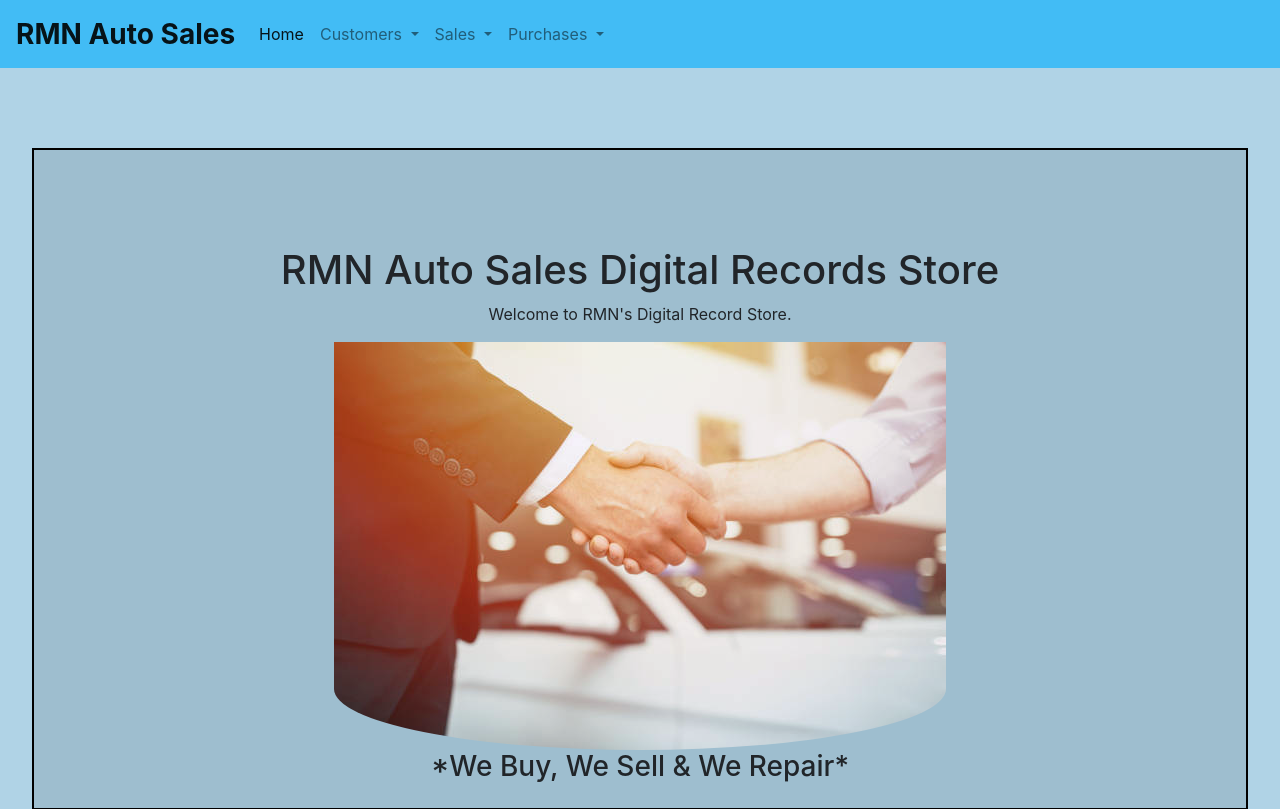
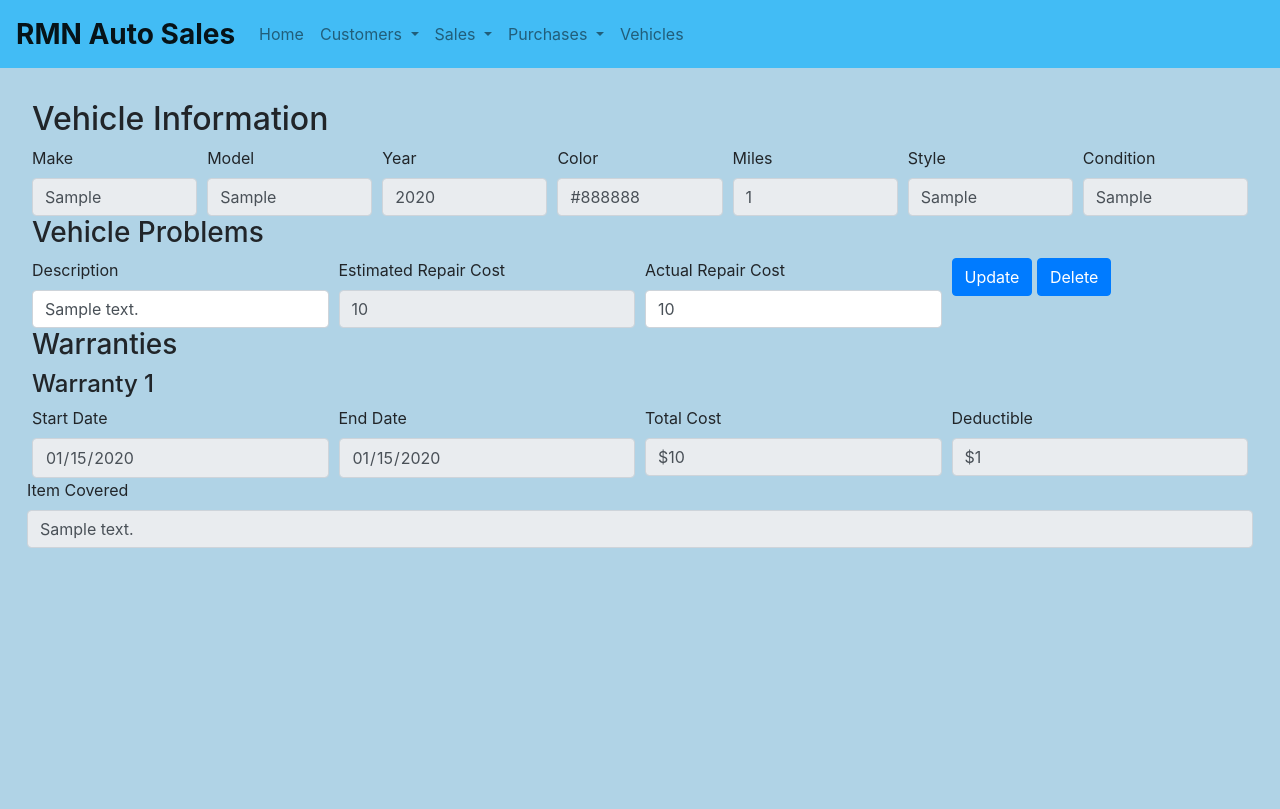
Before and after one commit to Dolphindalt/AdvancedDatabasesProject, a PHP site: a page that uses header.php in a window 1280 px wide. Shown: the top 809 px of the page. After the commit the page ends 548 px from the top, so only its background shows below. Run offline with PHP 8.4, Linux system fonts and the light colour scheme; tables that the repository leaves empty hold one stand-in row (values such as "Sample post"); some libraries are stand-ins or nearby versions.

Commit message:
Vehicles listings.

```diff
--- a/create_tables.sql
+++ b/create_tables.sql
@@ -152,6 +152,11 @@ CREATE TABLE `Vehicle_WarrantyForm` (
   `vin` varchar(255)
 );
 
+CREATE TABLE `Vehicle_Warranty` (
+  `warranty_id` int,
+  `vin` varchar(255)
+);
+
 CREATE TABLE `Customers_WarrantyForm` (
   `warranty_form_id` int,
   `tax_id` int
--- a/header.php
+++ b/header.php
@@ -32,7 +32,7 @@ $db->setAttribute(PDO::ATTR_ERRMODE, PDO::ERRMODE_EXCEPTION);
 
     <div class="collapse navbar-collapse" id="navbarSupportedContent">
         <ul class="navbar-nav mr-auto">
-        <li class="nav-item active">
+        <li class="nav-item">
             <a class="nav-link" href="index.php">Home</a>
         </li>
         <li class="nav-item dropdown">
@@ -62,6 +62,9 @@ $db->setAttribute(PDO::ATTR_ERRMODE, PDO::ERRMODE_EXCEPTION);
             <a class="dropdown-item" href="purchase_form.php">New Purchase</a>
             <a class="dropdown-item" href="purchase_list.php?page=0">View Purchases</a>
         </li>
+        <li class="nav-item">
+            <a class="nav-link" href="vehicles_list.php?page=0">Vehicles</a>
+        </li>
         </ul>
         <!--form class="form-inline my-2 my-lg-0">
         </form-->
--- a/purchase_form.php
+++ b/purchase_form.php
@@ -121,7 +121,7 @@
         $seller_tax_id = $_POST['sellerTaxID'];
         $employee_tax_id = $_POST['salesPersonTaxID'];
         $date = $_POST['date'];
-        $isAuction = $_POST['isAuction'];
+        $isAuction = key_exists('isAuction', $_POST) ? $_POST['isAuction'] : 0;
 
         $street = $_POST['street'];
         $city = $_POST['city'];
--- /dev/null
+++ b/view_vehicle.php
@@ -0,0 +1,189 @@
+<?php
+    require_once 'header.php';
+    $method = $_SERVER['REQUEST_METHOD'];
+    if ($method == "GET")
+    {
+        if (!key_exists('vin', $_GET)) {
+            http_response_code(400);
+            exit;
+        }
+
+        $vin = $_GET['vin'];
+
+        $statement = $db->prepare("SELECT * FROM Vehicle WHERE vin = ?;");
+        $statement->bindParam(1, $vin, PDO::PARAM_STR);
+        $statement->execute();
+        $vehicle = $statement->fetchAll(PDO::FETCH_ASSOC)[0];
+?>
+<script>
+    function updateProblem(pid) {
+        if (pid) {
+            $.ajax({
+                url: "problem.php",
+                type: "PATCH",
+                data: {
+                    problem_id: pid,
+                    description: document.getElementById("description" + pid).value,
+                    actual_repair_cost: document.getElementById("actual_repair_cost" + pid).value
+                },
+                success: function(data, status, xhr) {
+                    showSnackbar("Updated vehicle problem successfully.");
+                },
+                error: function(jqXhr, textStatus, errorMessage) {
+                    showSnackbar(vagueError);
+                }
+            });
+        }
+    }
+
+    function deleteProblem(pid) {
+        if (pid) {
+            $.ajax({
+                url: "problem.php",
+                type: "DELETE",
+                data: {
+                    problem_id: pid
+                },
+                success: function(data, status, xhr) {
+                    document.getElementById("problem-" + pid).remove();
+                    showSnackbar("Deleted vehicle problem successfully.");
+                },
+                error: function(jqXhr, textStatus, errorMessage) {
+                    showSnackbar(vagueError);
+                }
+            });
+        }
+    }
+</script>
+<div class='form-row'>
+    <div class='col'>
+        <h2>Vehicle Information</h2>
+    </div>
+</div>
+<div class='form-row'>
+    <div class='col'>
+        <label>Make</label>
+        <input type="text" class="form-control" value="<?php echo $vehicle['make']; ?>" readonly>
+    </div>
+    <div class='col'>
+        <label>Model</label>
+        <input type="text" class="form-control" value="<?php echo $vehicle['model']; ?>" readonly>
+    </div>
+    <div class='col'>
+        <label>Year</label>
+        <input type="text" class="form-control" value="<?php echo $vehicle['year']; ?>" readonly>
+    </div>
+    <div class='col'>
+        <label>Color</label>
+        <input type="text" class="form-control" value="<?php echo $vehicle['color']; ?>" readonly>
+    </div>
+    <div class='col'>
+        <label>Miles</label>
+        <input type="text" class="form-control" value="<?php echo $vehicle['miles']; ?>" readonly>
+    </div>
+    <div class='col'>
+        <label>Style</label>
+        <input type="text" class="form-control" value="<?php echo $vehicle['style']; ?>" readonly>
+    </div>
+    <div class='col'>
+        <label>Condition</label>
+        <input type="text" class="form-control" value="<?php echo $vehicle['condition']; ?>" readonly>
+    </div>
+</div>
+<div class='form-row'>
+    <div class='col'>
+        <h3>Vehicle Problems</h3>
+    </div>
+</div>
+<?php
+    $statement = $db->prepare("SELECT * FROM Vehicle_Problem AS cp LEFT JOIN Problem AS p ON cp.problem_id = p.problem_id WHERE cp.vin = ?;");
+    $statement->bindParam(1, $vin, PDO::PARAM_STR);
+    $statement->execute();
+    $problems = $statement->fetchAll(PDO::FETCH_ASSOC);
+    if (count($problems) == 0) {
+        echo "<p>No problems.</p>";
+    } else {
+        foreach ($problems as $problem) {
+            ?>
+            <div id='problem-<?php echo $problem['problem_id']; ?>'class='form-row'>
+                <div class='col'>
+                    <label>Description</label>
+                    <input type="text" class="form-control" id="description<?php echo $problem['problem_id']; ?>" value="<?php echo $problem['description']; ?>" required>
+                </div>
+                <div class='col'>
+                    <label>Estimated Repair Cost</label>
+                    <input type="number" class="form-control" value="<?php echo $problem['estimated_repair_cost']; ?>" readonly>
+                </div>
+                <div class='col'>
+                    <label>Actual Repair Cost</label>
+                    <input type="number" class="form-control" id="actual_repair_cost<?php echo $problem['problem_id']; ?>" value="<?php echo $problem['actual_repair_cost']; ?>" required>
+                </div>
+                <div class='col'>
+                    <button type="button" class="btn btn-primary" onclick="updateProblem(<?php echo $problem['problem_id']; ?>);">Update</button>
+                    <button type="button" class="btn btn-primary" onclick="deleteProblem(<?php echo $problem['problem_id']; ?>);">Delete</button>
+                </div>
+            </div>
+            <?php
+        }
+    }
+?>
+            <div class='form-row'>
+                <div class='col'>
+                    <h3>Warranties</h3>
+                </div>
+            </div>
+<?php
+
+        // Show warranties if sold.
+        if ($vehicle['sold'] == 1) {
+            $statement = $db->prepare("SELECT * FROM Vehicle_Warranty AS vw LEFT JOIN Warranty AS w ON w.warranty_id = vw.warranty_id WHERE vw.vin = ?;");
+            $statement->bindParam(1, $vin, PDO::PARAM_STR);
+            $statement->execute();
+            $warranties = $statement->fetchAll(PDO::FETCH_ASSOC);
+            $tid = 1;
+            foreach ($warranties as $warranty) {
+                ?>
+                <div class='form-row'>
+                    <div class='col'>
+                        <h4>Warranty <?php echo $tid++; ?></h4>
+                    </div>
+                </div>
+                <div class='form-row'>
+                    <div class='col'>
+                        <label>Start Date</label>
+                        <input type="date" class="form-control" value="<?php echo date('Y-m-d', strtotime($warranty['start_date'])); ?>" readonly>
+                    </div>
+                    <div class='col'>
+                        <label>End Date</label>
+                        <input type="date" class="form-control" value="<?php echo date('Y-m-d', strtotime($warranty['end_date'])); ?>" readonly>
+                    </div>
+                    <div class='col'>
+                        <label>Total Cost</label>
+                        <input type="text" class="form-control" value="<?php echo "$" . $warranty['cost']; ?>" readonly>
+                    </div>
+                    <div class='col'>
+                        <label>Deductible</label>
+                        <input type="text" class="form-control" value="<?php echo "$" . $warranty['deductible']; ?>" readonly>
+                    </div>
+                </div>
+                <div class='form-row'>
+                <?php
+                $statement = $db->prepare("SELECT * FROM Warranty_Items AS wi LEFT JOIN Items AS i ON wi.item_id = i.item_id WHERE wi.warranty_id = ?;");
+                $statement->bindParam(1, $warranty['warranty_id'], PDO::PARAM_INT);
+                $statement->execute();
+                $items = $statement->fetchAll(PDO::FETCH_ASSOC);
+                foreach ($items as $item) {
+                    ?>
+                        <label>Item Covered</label>
+                        <input type="text" class="form-control" value="<?php echo $item['description']; ?>" readonly>
+                    <?php
+                }
+                ?>
+                </div>
+                <?php
+            }
+        }
+
+    }
+    require_once 'footer.php';
+?>
```
Also changed, not shown: problem.php (added, +69 -0 lines), sales_form.php (+10 -5 lines), vehicles_list.php (added, +70 -0 lines), warranty_form.php (+15 -2 lines).
